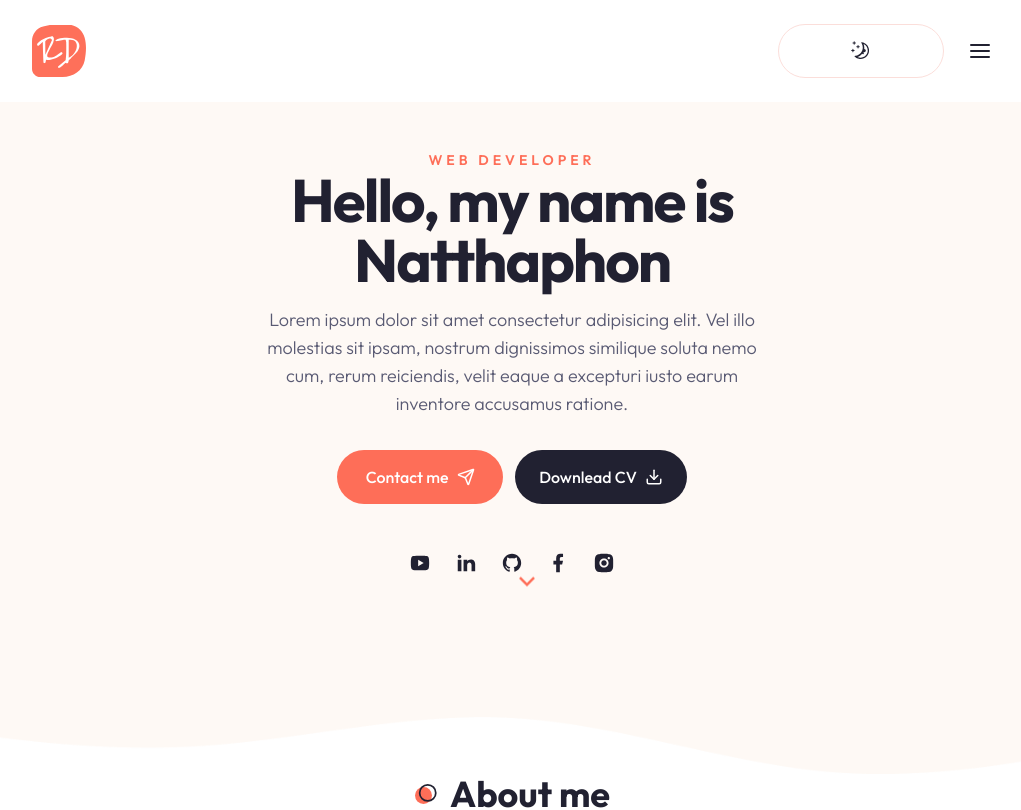
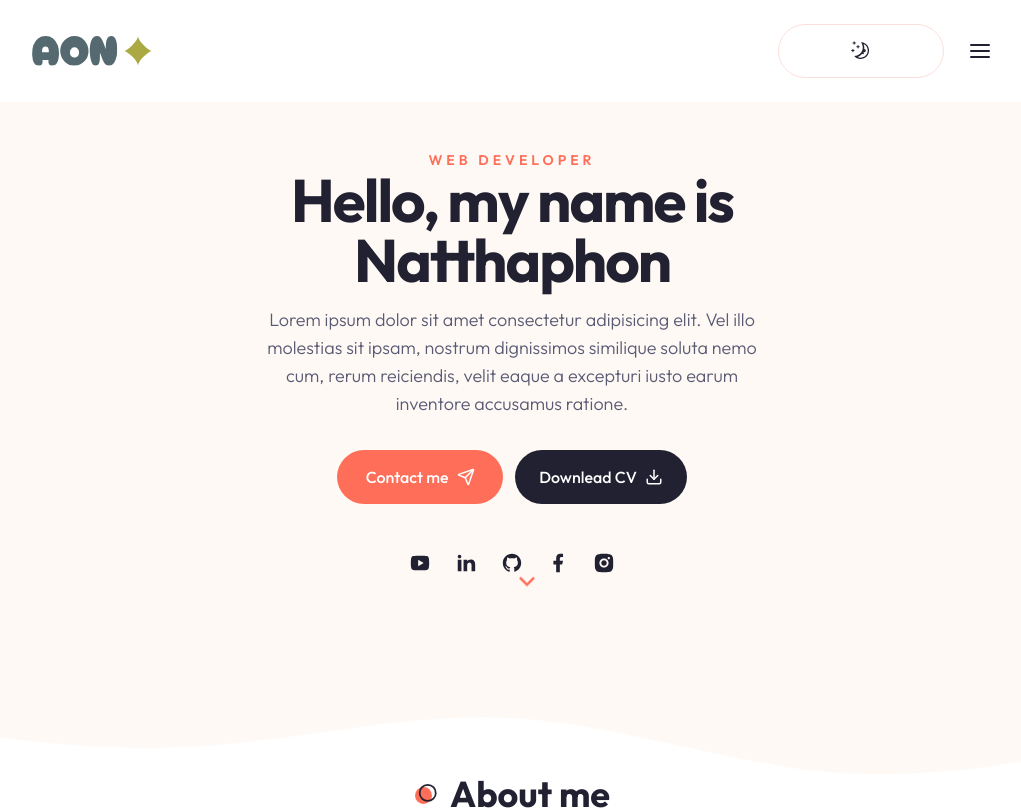
Before and after one commit to Nattha-KT/my-portfolio, a Next.js app: page / in a window 1280 px wide. Shown: the top 810 px of the page, without its empty margins (128-1149 px from the left). Built offline with nearby package versions, Linux system fonts and the light colour scheme.

Commit message:
create new logo

```diff
--- a/src/app/page.tsx
+++ b/src/app/page.tsx
@@ -1,4 +1,4 @@
-import { About, Hero, Services } from "@/components/features";
+import { About, Hero, Services,Works } from "@/components/features";
 import Image from "next/image";
 
 export default function Home() {
@@ -7,6 +7,7 @@ export default function Home() {
       <Hero/>
       <About/>
       <Services/>
+      <Works/>
     </main>
   );
 }
--- a/src/components/features/index.ts
+++ b/src/components/features/index.ts
@@ -4,3 +4,4 @@ export * from './badge'
 export * from './socials'
 export * from './about'
 export * from './services'
+export * from './works'
--- a/src/components/features/services.tsx
+++ b/src/components/features/services.tsx
@@ -12,7 +12,7 @@ export function Services() {
   return (
     <section className=" mb-12 xl:mb-36">
       <div className=" container mx-auto">
-        <h2 className=" section-title mb-12 xl:mb-24 text-center mx-auto">
+        <h2 className=" section-title mb-20 xl:mb-24 text-center mx-auto">
           My services
         </h2>
         <div
--- /dev/null
+++ b/src/components/features/works.tsx
@@ -0,0 +1,9 @@
+import React from 'react'
+
+type Props = {}
+
+export function Works({}: Props) {
+  return (
+    <div>works</div>
+  )
+}
--- a/src/components/logo.tsx
+++ b/src/components/logo.tsx
@@ -3,10 +3,16 @@
 import Link from "next/link";
 import Image from "next/image";
 
-export  function Logo() {
+export function Logo() {
   return (
     <Link href={"/"}>
-      <Image src="/logo.svg" width={54} height={54} priority alt="logo-image" />
+      <Image
+        src="/logo.svg"
+        width={120}
+        height={120}
+        priority
+        alt="logo-image"
+      />
     </Link>
   );
 }
```
Also changed, not shown: public/logo.svg.
